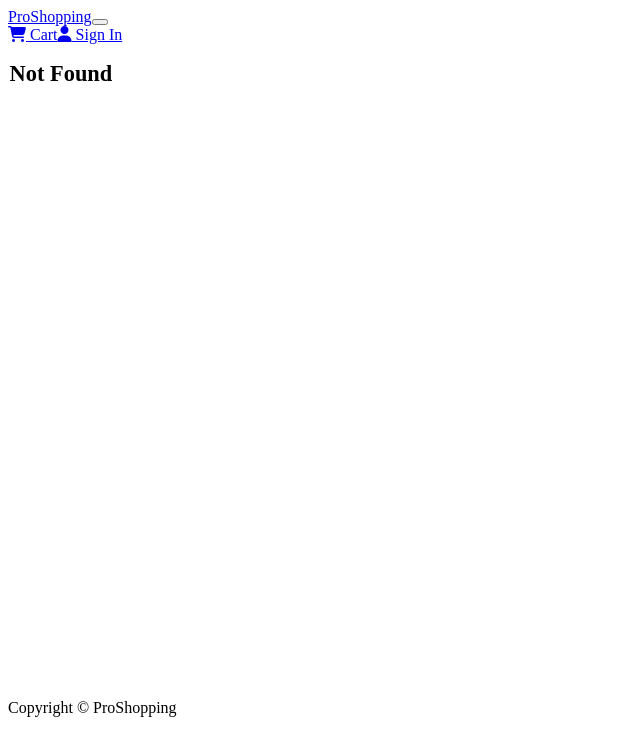
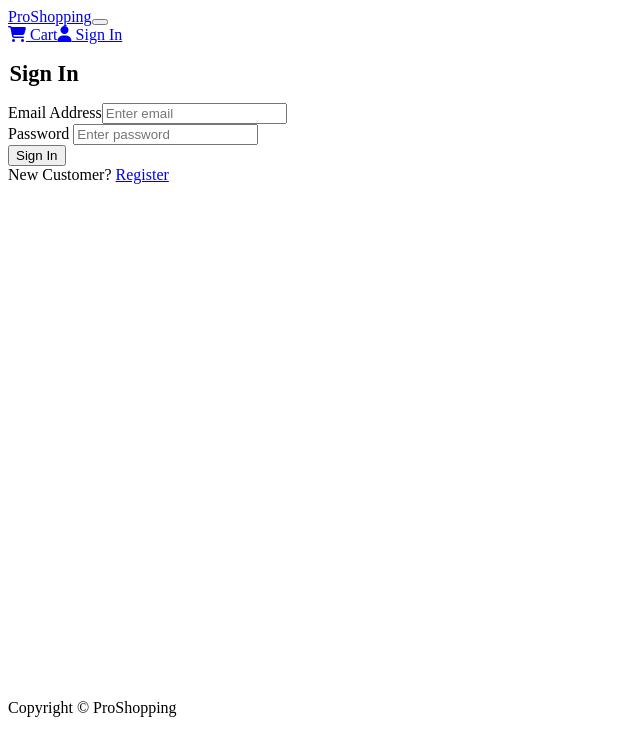
Before and after one commit to Istak99/ProShopping, a React (Create React App) app in the folder frontend/: page /login in a window 1280 px wide. Before the commit this address had no page. Shown: the top 756 px of the page, without its empty margins (0-640 px from the left). Built offline with nearby package versions, Linux system fonts and the light colour scheme; the HTML template or start-up script is replaced by a standard one.

Commit message:
User Login Screen

```diff
--- a/frontend/src/App.js
+++ b/frontend/src/App.js
@@ -6,6 +6,7 @@
 import ProductScreen from "./screens/ProductScreen";
 import CartScreen from "./screens/CartScreen";
 import  {NotFound}  from "./screens/NotFound";
+import LoginScreen from "./screens/LoginScreen";
 
 
 const App= ()=> {
@@ -15,10 +16,12 @@
       <main className="py-3">
         <Container>
           <Routes>
-            <Route path="/" element={<HomeScreen/>} exact/>
+
+            <Route path="/login" element={<LoginScreen/>}/>
             <Route path="/product/:id" element={<ProductScreen/>}/>
             <Route path="/cart/:id?" element={<CartScreen/>}/>
             <Route path="*" element={<NotFound/>}/>
+            <Route path="/" element={<HomeScreen/>} exact/>
           </Routes>
         </Container>
       </main>
--- /dev/null
+++ b/frontend/src/components/FormContainer.js
@@ -0,0 +1,17 @@
+import React from 'react'
+import {Container , Row, Col } from "react-bootstrap"
+
+
+const FormContainer = ({children}) => {
+  return (
+    <Container>
+      <Row className='justify-content-md-center'>
+        <Col xs={12} md={6}>
+          {children}
+        </Col>
+      </Row>
+    </Container>
+  )
+}
+
+export default FormContainer
--- a/frontend/src/components/Message.js
+++ b/frontend/src/components/Message.js
@@ -2,16 +2,16 @@
 
 import { Alert } from 'react-bootstrap'
 
-const Message = ({varient,children}) => {
+const Message = ({variant,children}) => {
   return (
-    <Alert varient={varient}>
+    <Alert variant={variant}>
         {children}
     </Alert>
   )
 }
 
 Message.defaultProps ={
-    varient: "info"
+    variant: "info"
 }
 
 export default Message
--- a/frontend/src/screens/CartScreen.js
+++ b/frontend/src/screens/CartScreen.js
@@ -64,7 +64,7 @@
                                         </Col>
 
                                         <Col md={2}>
-                                            <Button type='button' varient="light" onClick={() =>
+                                            <Button type='button' variant="light" onClick={() =>
                                                 removeFormCartHandler(item.product)}>
                                                 <i className='fas fa-trash'></i>
                                             </Button>
@@ -78,7 +78,7 @@
 
                 <Col md={4}>
                     <Card>
-                        <ListGroup varient="flush">
+                        <ListGroup variant="flush">
                             <ListGroup.Item>
                                 <h2>Subtotal ({cartItems.reduce((acc,item)=> acc + item.qty, 0)}) items</h2>
                                 ${cartItems.reduce((acc,item) => acc+item.qty * item.price, 0).toFixed(2)}
--- a/frontend/src/screens/HomeScreen.js
+++ b/frontend/src/screens/HomeScreen.js
@@ -23,7 +23,7 @@
         <h1>Latest Products</h1>
         {loading ?
           (<Loader/>) :
-            error ? (<Message varient="danger">{error}</Message>) :
+            error ? (<Message variant="danger">{error}</Message>) :
           (
             <Row>
               {products.map(product=>(
--- /dev/null
+++ b/frontend/src/screens/LoginScreen.js
@@ -0,0 +1,87 @@
+import React, {useState, useEffect} from 'react'
+import {Link, useLocation, useNavigate} from "react-router-dom"
+import {Form, Button, Row, Col} from "react-bootstrap"
+import {useDispatch, useSelector} from "react-redux"
+import Message from "../components/Message"
+import Loader from "../components/Loader"
+import FormContainer from '../components/FormContainer'
+import {login} from "../actions/userActions"
+
+
+const LoginScreen = () => {
+  let location =useLocation();
+  let history = useNavigate();
+
+  const [email,setEmail] = useState("")
+  const [password,setPassword]=useState("")
+
+  const dispatch = useDispatch()
+  const userLogin = useSelector(state => state.userLogin)
+  const  {loading, error, userInfo} = userLogin
+
+  const redirect = location.search ? location.search.split("=")[1] : "/"
+
+  useEffect(()=> {
+    if(userInfo){
+      history(redirect)
+    }
+  }, [history, userInfo, redirect])
+
+  const submitHandler = (e) => {
+    e.preventDefault()
+    dispatch(login(email, password))
+  }
+
+  return (
+    <FormContainer>
+
+      <h1>Sign In</h1>
+      {error && <Message variant='danger'>{error}</Message>}
+      {loading && <Loader/>}
+
+      <Form onSubmit={submitHandler}>
+
+        <Form.Group controlId='email'>
+
+          <Form.Label>Email Address</Form.Label>
+
+          <Form.Control
+            type='email'
+            placeholder='Enter email'
+            value={email}
+            onChange={(e) => setEmail(e.target.value)
+
+          }></Form.Control>
+
+        </Form.Group>
+
+
+        <Form.Group controlId='password'>
+
+          <Form.Label>Password </Form.Label>
+
+          <Form.Control
+            type='password'
+            placeholder='Enter password'
+            value={password}
+            onChange={(e) => setPassword(e.target.value)
+
+          }></Form.Control>
+
+        </Form.Group>
+
+        <Button type='submit' variant='primary'>Sign In</Button>
+
+      </Form>
+
+      <Row className='py-3'>
+        <Col>
+          New Customer? <Link to={redirect ? `/register?redirect=${redirect}` : "/register"}>Register</Link>
+        </Col>
+      </Row>
+
+    </FormContainer>
+  )
+}
+
+export default LoginScreen
--- a/frontend/src/store.js
+++ b/frontend/src/store.js
@@ -21,6 +21,7 @@
 import { userLoginReducer } from './reducers/userReducers'
 
 
+
 const reducer = combineReducers({
   productList: productListReducer,
   productDetails: productDetailsReducer,
@@ -28,10 +29,10 @@
   userLogin: userLoginReducer,
 })
 
-const cartItemsFromStorage = localStorage.getItem('userInfo') ? JSON.parse(
+const cartItemsFromStorage = localStorage.getItem('cartItems') ? JSON.parse(
   localStorage.getItem('cartItems')) : []
 
-const userInfoFromStorage = localStorage.getItem('cartItems') ? JSON.parse(
+const userInfoFromStorage = localStorage.getItem('userInfo') ? JSON.parse(
   localStorage.getItem('userInfo')) : null
 
 const initialState = {
```
